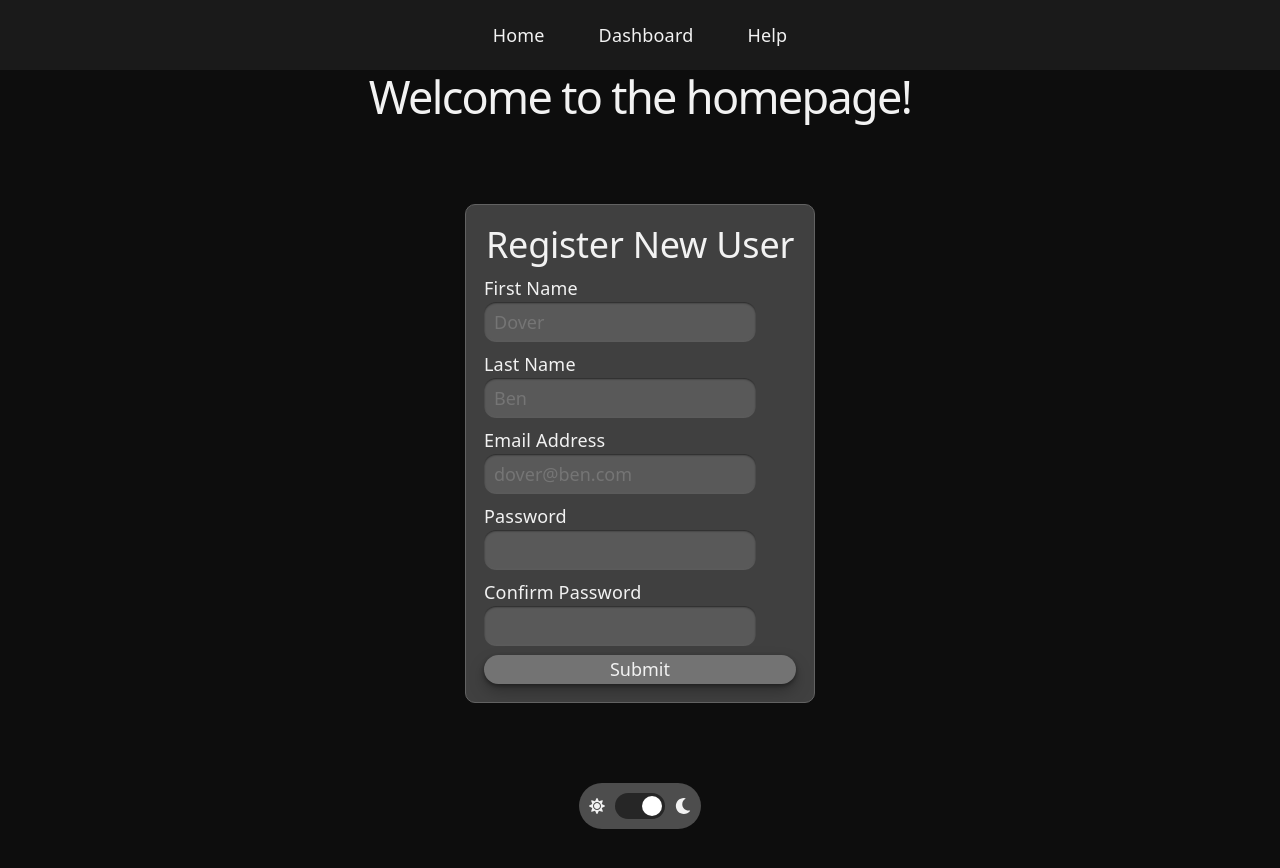
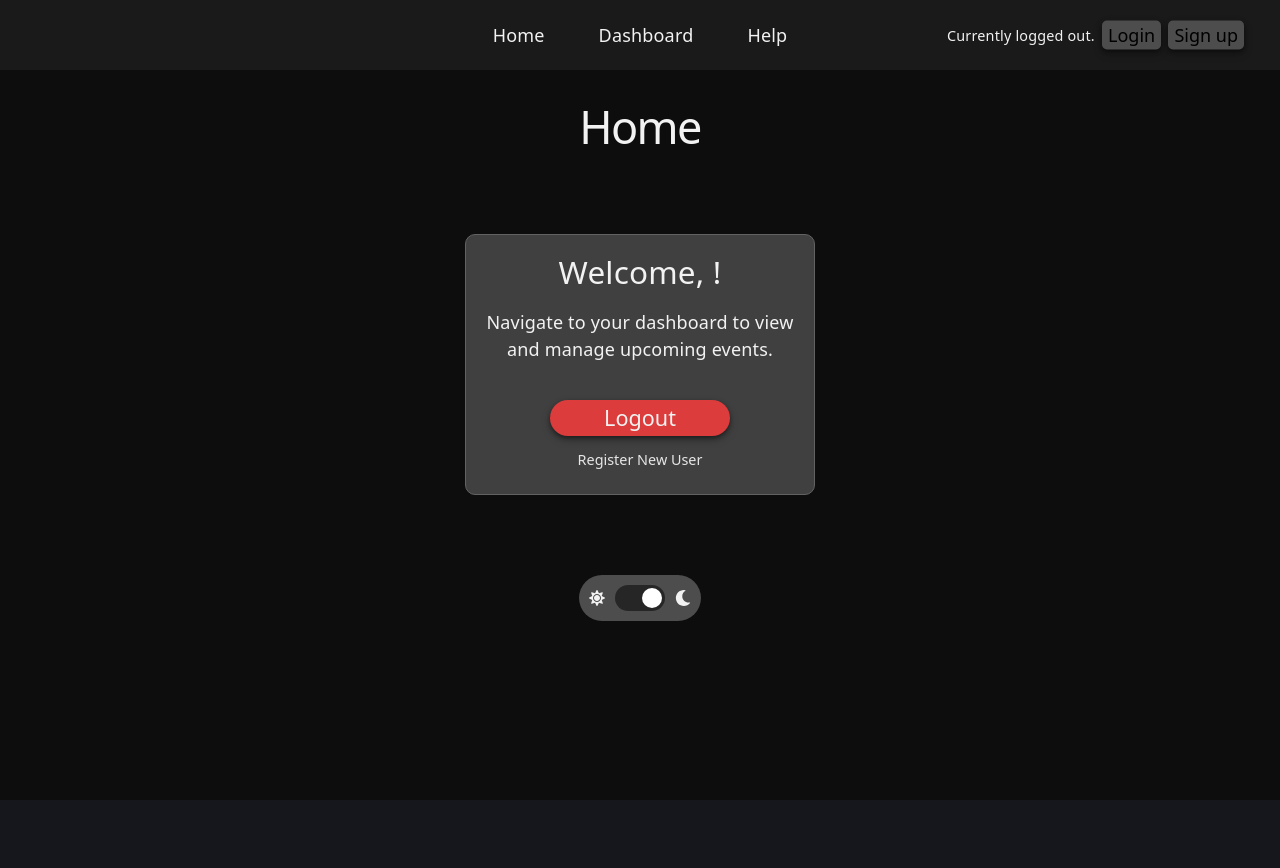
Before and after one commit to lhamm470/calendar-app, a React (Vite) app: page / in a window 1280 px wide. After the commit the page ends 800 px from the top, so only its background shows below. Built offline with nearby package versions, Linux system fonts and the light colour scheme.

Commit message:
Completed login, register and logged in cards, added navbar login status details

```diff
--- a/src/LoginStatusContext.jsx
+++ b/src/LoginStatusContext.jsx
@@ -1,9 +1,9 @@
 import { createContext, useState } from 'react';
 
-export const LoginStatusContext = createContext("register");
+export const LoginStatusContext = createContext("loggedIn");
 
 export const LoginStatusProvider = ({ children }) => {
-  const [loginStatus, setLoginStatus] = useState("register");
+  const [loginStatus, setLoginStatus] = useState("loggedIn");
 
   return (
     <LoginStatusContext.Provider value={{ loginStatus, setLoginStatus }}>
--- a/src/components/Dashboard/AddEventForm.jsx
+++ b/src/components/Dashboard/AddEventForm.jsx
@@ -103,7 +103,7 @@ export default function AddEventForm({ show, onHide }) {
               placeholder=""
             />
 
-            <button type="submit">Add Event</button>
+            <button type="submit" className="authentication-button">Add Event</button>
           </Form>
         </Formik>
       </Modal.Body>
--- a/src/components/Home/Home.jsx
+++ b/src/components/Home/Home.jsx
@@ -30,10 +30,10 @@ export default function Home() {
     <div className="page">
       <NavBar />
       <main>
-        <h1>Welcome to the homepage!</h1>
+        <h1>Home</h1>
 
         {loginStatus == "loggedIn" ? <LoggedInCard /> : ""}
-        {loginStatus == "login" ? <LoginForm /> : ""}
+        {loginStatus == "login" ? <LoginForm registeredUsers={registeredUsers}/> : ""}
         {loginStatus == "register" ? <RegisterForm registeredUsers={registeredUsers}/> : ""}
 
 
--- a/src/components/Home/LoggedInCard.jsx
+++ b/src/components/Home/LoggedInCard.jsx
@@ -1,5 +1,6 @@
 import { LoginStatusContext } from "../../LoginStatusContext";
 import { useContext, useState } from "react";
+import './loggedincard.css'
 
 
 export default function LoggedInCard() {
@@ -7,8 +8,9 @@ export default function LoggedInCard() {
   const { loginStatus, setLoginStatus } = useContext(LoginStatusContext);
 
   return (
-    <section className="login-card">
-      <h5 className="login-prompt">Welcome, {JSON.parse(localStorage.getItem("currentUser"))?.firstName}!</h5>
+    <section className="logged-in-card">
+      <h3 className="login-prompt">Welcome, {JSON.parse(localStorage.getItem("currentUser"))?.firstName}!</h3>
+      <p>Navigate to your dashboard to view and manage upcoming events.</p>
       <button
         className="authentication-button logout-button"
         onClick={() => {
@@ -20,10 +22,13 @@ export default function LoggedInCard() {
       </button>
 
       <button
-        className="register-link"
-        onClick={() => setLoginStatus("register")}
+        className="register-instead"
+        onClick={() => {
+          setLoginStatus("register");
+          localStorage.setItem("currentUser", "");
+        }}
       >
-        Register new user
+        Register New User
       </button>
 
     </section>
--- a/src/components/Home/LoginForm.jsx
+++ b/src/components/Home/LoginForm.jsx
@@ -7,9 +7,7 @@ import { TextInput } from '../FormInputComponents';
 import { LoginStatusContext } from "../../LoginStatusContext";
 import { useContext, useState } from "react";
 
-let registeredUsers = JSON.parse(localStorage.getItem("registeredUsers")) || [];
-
-const LoginForm = () => {
+const LoginForm = ({ registeredUsers }) => {
 
   // Get loginstatus
   const { loginStatus, setLoginStatus } = useContext(LoginStatusContext);
@@ -33,7 +31,7 @@ const LoginForm = () => {
         onSubmit={(values, { setSubmitting, setErrors }) => {
 
           // Check if email and password are valid
-          const user = registeredUsers.find((user) => user.email === values.email)
+          const user = Object.values(registeredUsers).find((user) => user.email === values.email)
 
           if (!user) {
             setErrors({ email: "Email does not exist"});
@@ -67,7 +65,17 @@ const LoginForm = () => {
             placeholder=""
           />
 
-          <button type="submit">Login</button>
+          <button type="submit" className="authentication-button">Login</button>
+
+          <button
+            className="register-instead"
+            onClick={() => {
+              setLoginStatus("register");
+              localStorage.setItem("currentUser", "");
+            }}
+          >
+            Register New User
+          </button>
         </Form>
       </Formik>
     </div>
--- a/src/components/Home/RegisterForm.jsx
+++ b/src/components/Home/RegisterForm.jsx
@@ -7,7 +7,6 @@ import { TextInput } from '../FormInputComponents';
 import { LoginStatusContext } from "../../LoginStatusContext";
 import { useContext, useState } from "react";
 
-localStorage.clear();
 console.log(localStorage);
 
 const RegisterForm = ({ registeredUsers }) => {
@@ -101,7 +100,17 @@ const RegisterForm = ({ registeredUsers }) => {
             placeholder=""
           />
 
-          <button type="submit">Submit</button>
+          <button type="submit" className="authentication-button">Submit</button>
+
+          <button
+            className="login-instead"
+            onClick={() => {
+              setLoginStatus("login");
+              localStorage.setItem("currentUser", "");
+            }}
+          >
+            Login instead
+          </button>
         </Form>
       </Formik>
     </div>
--- /dev/null
+++ b/src/components/Home/loggedincard.css
@@ -0,0 +1,31 @@
+.logged-in-card {
+  display: flex;
+  flex-direction: column;
+  gap: 0.5rem;
+  background-color: var(--bg-5);
+  border-radius: 10px;
+  max-height: 900px;
+  width: 350px;
+  margin-top: 80px;
+  overflow: hidden;
+  border: 1px solid rgb(98, 98, 98);
+  justify-self: center;
+  padding: 1rem;
+}
+
+.logout-button {
+  background-color: var(--logout-button);
+  width: 10rem;
+}
+
+.logout-button:hover {
+  background-color: var(--logout-button-hover);
+}
+
+.logout-button:active {
+  background-color: var(--logout-button-active);
+}
+
+.register-link {
+  background-color: var(--)
+}
--- a/src/components/Home/registerform.css
+++ b/src/components/Home/registerform.css
@@ -9,3 +9,22 @@
   justify-self: center;
   padding: 1rem;
 }
+
+.login-instead {
+  background-color: var(--bg-5);
+  outline: none;
+  border: none;
+  color: var(--text-muted-1);
+  font-size: 0.8rem;
+  margin-bottom: 5px;
+}
+
+.login-instead:hover {
+  text-decoration: underline;
+  color: var(--text);
+}
+
+input[name="firstName"],
+input[name="lastName"] {
+  width: 8rem;
+}
--- a/src/components/forminputcomponents.css
+++ b/src/components/forminputcomponents.css
@@ -9,15 +9,3 @@
   margin: 0;
   text-align: left;
 }
-
-.text-input,
-.date-input,
-.time-input,
-.textarea-input {
-  border-radius: 12px;
-  border: none;
-  height: 40px;
-  padding-left: 10px;
-  box-shadow: var(--input-shadow);
-  background-color: var(--bg-7);
-}
--- a/src/index.css
+++ b/src/index.css
@@ -49,7 +49,7 @@
 
   --button-shadow:
     0 2px 4px rgba(0, 0, 0, 0.4),
-    0 8px 16px rgba(0, 0, 0, 0.25);
+    0 4px 8px rgba(0, 0, 0, 0.25);
 
   /* Authentication button colours */
   --login-button: hsl(145, 65%, 45%);
@@ -176,7 +176,7 @@ p {
   overflow-x: hidden;
   background-color: var(--bg-1);
   color: var(--text);
-  padding-top: 70px;
+  padding-top: 100px;
 }
 
 .input-form {
@@ -201,24 +201,41 @@ textarea:focus {
   background-color: var(--bg-6);
 }
 
-button[type="submit"] {
+.authentication-button {
   border-radius: 9999px;
+  margin: 10px auto 3px;
   width: auto;
   border: none;
   box-shadow: var(--button-shadow);
   background-color: var(--bg-9);
   color: var(--text);
+  font-size: 1.2rem;
+  height: 2rem;
+  width: 6rem;
   transition: 0.1s;
 }
 
-button[type="submit"]:hover {
+.authentication-button:hover {
   background-color: var(--bg-10);
 }
 
-button[type="submit"]:active {
+.authentication-button:active {
   background-color: var(--bg-8);
 }
 
+.register-instead {
+  background-color: var(--bg-5);
+  outline: none;
+  border: none;
+  color: var(--text-muted-1);
+  font-size: 0.8rem;
+  margin-bottom: 5px;
+}
+
+.register-instead:hover {
+  text-decoration: underline;
+  color: var(--text);
+}
 
 
 @media (max-width: 1024px) {
--- a/src/routes/NavBar.jsx
+++ b/src/routes/NavBar.jsx
@@ -1,7 +1,10 @@
 import { Link } from "react-router-dom";
+import { useEffect } from "react";
 import './navbar.css';
 
 export default function NavBar() {
+  const currentUser = JSON.parse(localStorage.getItem("currentUser") || "null");
+
   return (
     <div className="main-navbar">
       <nav>
@@ -23,6 +26,20 @@ export default function NavBar() {
           </li>
         </ul>
       </nav>
+      <section>
+        {currentUser ?
+          <div className="navbar-login-status">
+            <span className="login-status-text">{currentUser.firstName} {currentUser.lastName}</span>
+            <button className="navbar-authentication-button">Logout</button>
+            <button className="navbar-authentication-button">Sign up</button>
+          </div> :
+          <div className="navbar-login-status">
+            <span className="login-status-text">Currently logged out.</span>
+            <button className="navbar-authentication-button">Login</button>
+            <button className="navbar-authentication-button">Sign up</button>
+          </div>
+        }
+      </section>
     </div>
   );
 }
--- a/src/routes/navbar.css
+++ b/src/routes/navbar.css
@@ -56,3 +56,32 @@ nav {
   text-decoration: none;
   color: var(--text);
 }
+
+.navbar-login-status {
+  position: absolute;
+  right: 2rem;
+  display: flex;
+  gap: 0.4rem;
+  top: 50%;
+  transform: translateY(-50%);
+  align-items: center;
+}
+
+.login-status-text {
+  font-size: 0.8rem;
+}
+
+.navbar-authentication-button {
+  border-radius: 5px;
+  border: none;
+  box-shadow: var(--button-shadow);
+  background-color: var(--bg-6);
+}
+
+.navbar-authentication-button:hover {
+  background-color: var(--bg-7);
+}
+
+.navbar-authentication-button:active {
+  background-color: var(--bg-5);
+}
```
